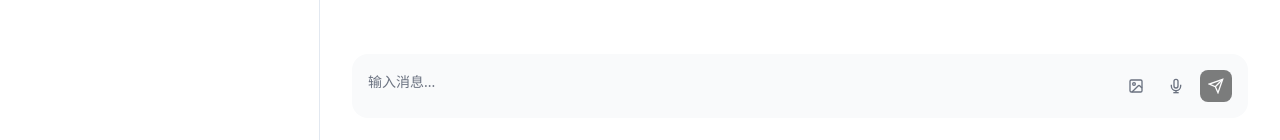
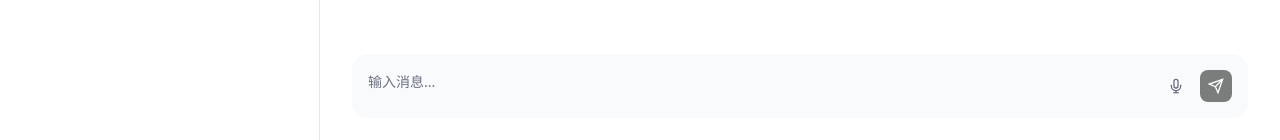
Before and after one commit to lyh327/AICOS, a Next.js app: page /chat/confucius in a window 1280 px wide. Shown: the part 658-798 px from the top of the page. Built offline with nearby package versions, Linux system fonts and the light colour scheme.

Commit message:
录制演示demo，删去无效的图像上传按钮，更新运行步骤、架构设计文档

```diff
--- a/src/app/chat/[id]/page.tsx
+++ b/src/app/chat/[id]/page.tsx
@@ -826,20 +826,6 @@ export default function ChatPage() {
 
           {/* 右侧按钮组 */}
           <div className="flex items-center gap-2">
-            {/* 图像上传按钮 */}
-            <button
-              onClick={() => document.getElementById('image-upload')?.click()}
-              disabled={isLoading || isContinuing}
-              className="p-2 text-gray-500 hover:text-gray-700 hover:bg-gray-200 rounded-lg transition-colors disabled:opacity-50 disabled:cursor-not-allowed"
-              title="上传图片"
-            >
-              <svg width="16" height="16" viewBox="0 0 24 24" fill="none" stroke="currentColor" strokeWidth="2">
-                <rect x="3" y="3" width="18" height="18" rx="2" ry="2" />
-                <circle cx="9" cy="9" r="2" />
-                <path d="m21 15-3.086-3.086a2 2 0 0 0-2.828 0L6 21" />
-              </svg>
-            </button>
-
             {/* 语音按钮 */}
             <button
               onClick={isListening ? stopVoiceRecording : startVoiceRecording}
@@ -987,36 +973,6 @@ export default function ChatPage() {
                             </Button>
                           )}
                           <div className="flex-1">
-                            {/* 显示用户附加的图片 */}
-                            {message.type === 'user' && message.attachedImage && (
-                              <div className="mb-2">
-                                <div className="relative w-32 h-32 rounded-lg overflow-hidden border border-white/20">
-                                  <Image
-                                    src={message.attachedImage as string}
-                                    alt="用户上传的图片"
-                                    width={128}
-                                    height={128}
-                                    className="w-full h-full object-cover"
-                                  />
-                                </div>
-                              </div>
-                            )}
-
-                            {/* 显示附加的图片 */}
-                            {message.type === 'character' && message.attachedImage && (
-                              <div className="mb-2">
-                                <div className="relative w-32 h-32 rounded-lg overflow-hidden border">
-                                  <Image
-                                    src={message.attachedImage as string}
-                                    alt="用户上传的图片"
-                                    width={128}
-                                    height={128}
-                                    className="w-full h-full object-cover"
-                                  />
-                                </div>
-                              </div>
-                            )}
-
                             {message.type === 'character' ? (
                               <>
                                 <div className="prose prose-sm max-w-full min-w-0 dark:prose-invert message-content break-words break-all whitespace-pre-wrap overflow-x-auto">
```
Also changed, not shown: 2 other files (tests, documents, lock files or other folders).
